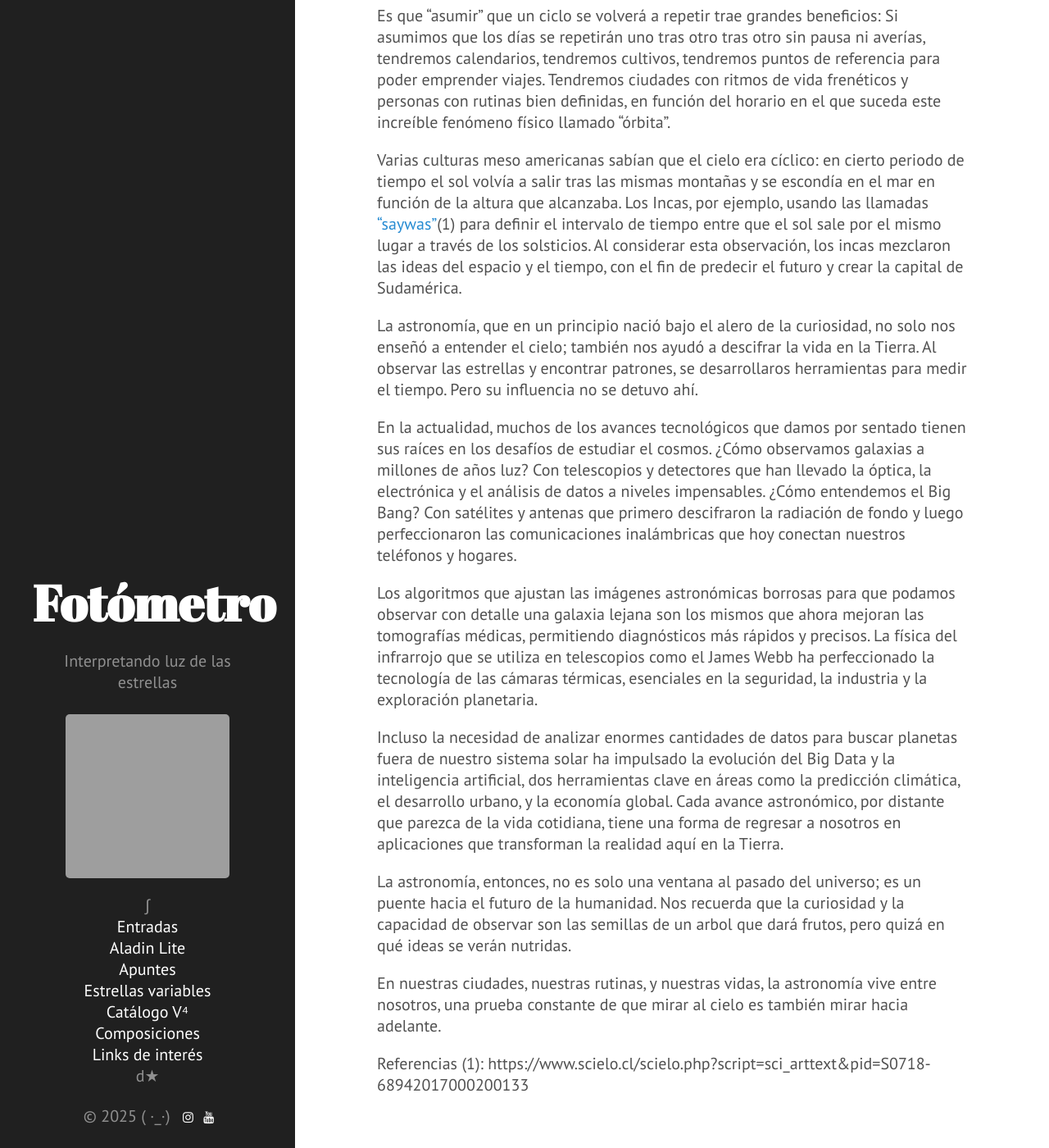
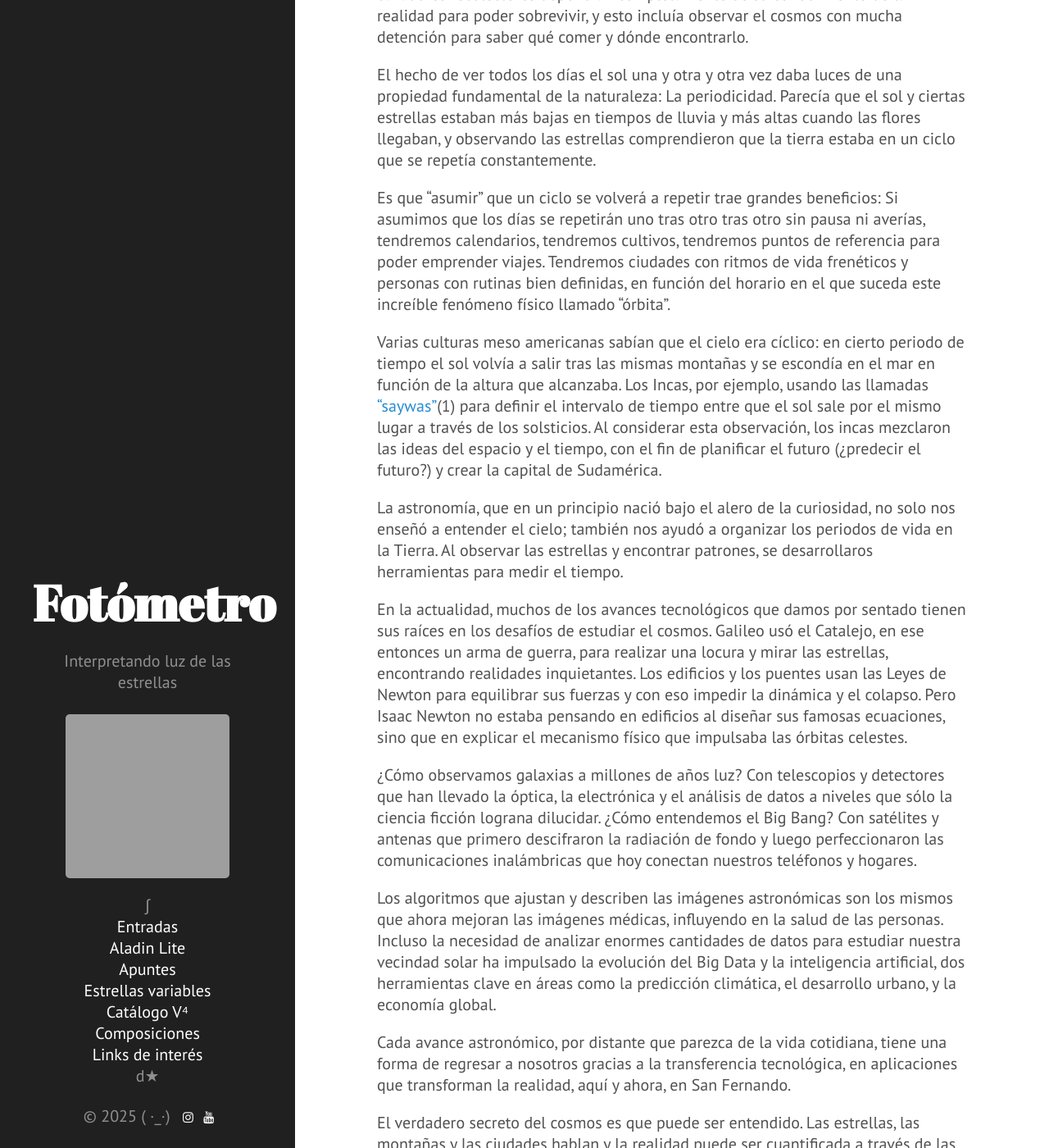
Before and after one commit to nicomedinap/nicomedinap.github.io, a Jekyll site: the page built from _posts/2024-10-21-La_Ciudad_y_los_Astros.md, in a window 1280 px wide and 1400 px high, scrolled down 1142 px. Shown: the whole window at 82% size. Built offline with Jekyll 4.4.1, drawn with Linux system fonts in a browser that asks for light colours; some of the changed text lies outside the part shown; grey boxes are pictures that could not be loaded.

Commit message:
Update 2024-10-21-La_Ciudad_y_los_Astros.md

```diff
--- a/_posts/2024-10-21-La_Ciudad_y_los_Astros.md
+++ b/_posts/2024-10-21-La_Ciudad_y_los_Astros.md
@@ -3,34 +3,42 @@
 title:  "La ciudad y los astros"
 ---
 
-*Este texto fue escrito para la [primera Bienal de la ciudad de San Fernando](https://municipalidadsanfernando.cl/2024/08/28/municipalidad-de-san-fernando-organiza-primera-bienal-internacional-de-arquitectura-patrimonio-y-urbanismo/){:target="_blank"}, con el fin de crear un diálogo entre la ciudad moderna con la astronomía.*
+*Este texto es el guión de una presentación para la [primera Bienal de la ciudad de San Fernando](https://municipalidadsanfernando.cl/2024/08/28/municipalidad-de-san-fernando-organiza-primera-bienal-internacional-de-arquitectura-patrimonio-y-urbanismo/){:target="_blank"}, con el fin de crear un diálogo entre la ciudad moderna con la astronomía.*
 
-Hace un tiempo tomé un Uber, abordé el automóvil y el altavoz menciona que yo iba en dirección al departamento de videojuegos de la Universidad de Talca. La persona que manejaba se sorprendió y me preguntó qué iba a hacer ahí. Le dije que era científico y que tenía que hacer clases de física.
+Hace un tiempo pedí un Uber, abordé el automóvil y el altavoz menciona que yo iba en dirección al departamento de videojuegos de la Universidad de Talca. La persona que manejaba se sorprendió y me preguntó qué iba a hacer ahí. Le dije que era científico y que tenía que hacer clases de física.
 
--¿Y dónde está la física en el día a día?- Me pregunta de vuelta. Mientras esa persona iba atenta a la trayectoria y velocidad de cada automóvil en el camino, mientras en su teléfono se activaban y desactivaba miles de millones de transistores en cada interacción, mientras los satélites en órbita recibían las señales y triangulaban con una exactitud ridícula nuestra posición en el mapa.
+-¿Y dónde está la física en el día a día?- Me pregunta de vuelta luego de algunos segundos. Una sencilla pregunta me llevó a un colapso de ideas, tantas posibles respuestas y debía ajustarse a la situación el la que estaba.
 
-Mientras todo esto pasaba, entendí que el mayor éxito de la física (y de las ciencias en general) es que son implícitas: ya no es necesario saber con completo detalles de qué trata, es una especie de magia, de superpoder que algunas personas desarrollan y en el camino se van desconectando del lenguaje humano para pensar en otros idiomas.
+La persona esperaba atenta la respuesta, mientras calculaba con naturalidad la trayectoria y velocidad de cada automóvil en el camino, mientras en su teléfono se activaban y desactivaba miles de millones de transistores en cada interacción con la pantalla, mientras los satélites en órbita recibían las señales y triangulaban con una exactitud ridícula nuestra posición en el mapa.
 
-La astronomía está en el origen de la Humanidad, en los cimientos de toda nuestra vida. Cada pueblo originario que se enfrentó a la abrumadora realidad tuvo que realizar un esfuerzos mentales gigantescos para poder explicar la vida, encajar los eventos naturales en este relato y crear cohesión entre todos los eventos que eran presenciados (terremotos, tormentas, volcanes, tornados, cometas, etc). Los cazadores recolectores dependían completamente de su conocimiento de la realidad para poder sobrevivir, y esto incluía observar el cosmos con mucha detención para saber qué comer y dónde encontrarlo.
+Mientras todo esto pasaba, entendí que el mayor logro de la física (y de las ciencias en general) es la forma implícita en la puede afectar a las personas: ya no es necesario saber con completo detalles de qué trata para poder manipular la realidad en la que estamos. Las máquinas y aparatos tecnológicos actuan en base a una especie de magia, en realidad no importa cómo, sino que realice su función.
+
+-Tal ha sido el éxito de las ciencias que están en todas partes, tanto así que no somos consientes de su presencia.- Repliqué. No hablamos más.
+
+Verán, este es un tema recurrente cuando conozco a alguien y comento que soy astrónomo, las preguntas que surgen rara vez son novedosas. Una de ellas, y la más frecuente es: ¿Para qué sirve la astronomía? La segunda pregunta es (por si quieren saber) si existen los OVNIS. Entonces, hablemos un poco sobre cómo la astronomía ha influido en nuestras ciudades.
+
+La astronomía está en el origen de la humanidad, en los cimientos de toda nuestra vida. Cada pueblo originario que se enfrentó a la abrumadora realidad tuvo que realizar esfuerzos mentales gigantescos para poder explicar la vida, encajar los eventos naturales en este relato y crear cohesión entre todos los eventos que eran presenciados (terremotos, tormentas, volcanes, tornados, cometas, etc). Los cazadores recolectores dependían completamente de su conocimiento de la realidad para poder sobrevivir, y esto incluía observar el cosmos con mucha detención para saber qué comer y dónde encontrarlo.
 
 El hecho de ver todos los días el sol una y otra y otra vez daba luces de una propiedad fundamental de la naturaleza: La periodicidad. Parecía que el sol y ciertas estrellas estaban más bajas en tiempos de lluvia y más altas cuando las flores llegaban, y observando las estrellas comprendieron que la tierra estaba en un ciclo que se repetía constantemente.
 
-Es que aquí es dónde reside el verdadero secreto: Las estrellas y los números hablan y la realidad puede ser cuantificada a través de las matemáticas: el idioma del cosmos.
-
 Es que "asumir" que un ciclo se volverá a repetir trae grandes beneficios: Si asumimos que los días se repetirán uno tras otro tras otro sin pausa ni averías, tendremos calendarios, tendremos cultivos, tendremos puntos de referencia para poder emprender viajes. Tendremos ciudades con ritmos de vida frenéticos y personas con rutinas bien definidas, en función del horario en el que suceda este increíble fenómeno físico llamado "órbita".
 
-Varias culturas meso americanas sabían que el cielo era cíclico: en cierto periodo de tiempo el sol volvía a salir tras las mismas montañas y se escondía en el mar en función de la altura que alcanzaba. Los Incas, por ejemplo, usando las llamadas [“saywas”](https://www.scielo.cl/scielo.php?script=sci_arttext&pid=S0718-68942017000200133){:target="_blank"}(1) para definir el intervalo de tiempo entre que el sol sale por el mismo lugar a través de los solsticios. Al considerar esta observación, los incas mezclaron las ideas del espacio y el tiempo, con el fin de predecir el futuro y crear la capital de Sudamérica.
+Varias culturas meso americanas sabían que el cielo era cíclico: en cierto periodo de tiempo el sol volvía a salir tras las mismas montañas y se escondía en el mar en función de la altura que alcanzaba. Los Incas, por ejemplo, usando las llamadas [“saywas”](https://www.scielo.cl/scielo.php?script=sci_arttext&pid=S0718-68942017000200133){:target="_blank"}(1) para definir el intervalo de tiempo entre que el sol sale por el mismo lugar a través de los solsticios. Al considerar esta observación, los incas mezclaron las ideas del espacio y el tiempo, con el fin de planificar el futuro (¿predecir el futuro?) y crear la capital de Sudamérica.
 
-La astronomía, que en un principio nació bajo el alero de la curiosidad, no solo nos enseñó a entender el cielo; también nos ayudó a descifrar la vida en la Tierra. Al observar las estrellas y encontrar patrones, se desarrollaros herramientas para medir el tiempo. Pero su influencia no se detuvo ahí.
+La astronomía, que en un principio nació bajo el alero de la curiosidad, no solo nos enseñó a entender el cielo; también nos ayudó a organizar los periodos de vida en la Tierra. Al observar las estrellas y encontrar patrones, se desarrollaros herramientas para medir el tiempo.
 
-En la actualidad, muchos de los avances tecnológicos que damos por sentado tienen sus raíces en los desafíos de estudiar el cosmos. ¿Cómo observamos galaxias a millones de años luz? Con telescopios y detectores que han llevado la óptica, la electrónica y el análisis de datos a niveles impensables. ¿Cómo entendemos el Big Bang? Con satélites y antenas que primero descifraron la radiación de fondo y luego perfeccionaron las comunicaciones inalámbricas que hoy conectan nuestros teléfonos y hogares.
+En la actualidad, muchos de los avances tecnológicos que damos por sentado tienen sus raíces en los desafíos de estudiar el cosmos. Galileo usó el Catalejo, en ese entonces un arma de guerra, para realizar una locura y mirar las estrellas, encontrando realidades inquietantes. Los edificios y los puentes usan las Leyes de Newton para equilibrar sus fuerzas y con eso impedir la dinámica y el colapso. Pero Isaac Newton no estaba pensando en edificios al diseñar sus famosas ecuaciones, sino que en explicar el mecanismo físico que impulsaba las órbitas celestes.
 
-Los algoritmos que ajustan las imágenes astronómicas borrosas para que podamos observar con detalle una galaxia lejana son los mismos que ahora mejoran las tomografías médicas, permitiendo diagnósticos más rápidos y precisos. La física del infrarrojo que se utiliza en telescopios como el James Webb ha perfeccionado la tecnología de las cámaras térmicas, esenciales en la seguridad, la industria y la exploración planetaria.
+¿Cómo observamos galaxias a millones de años luz? Con telescopios y detectores que han llevado la óptica, la electrónica y el análisis de datos a niveles que sólo la ciencia ficción lograna dilucidar. ¿Cómo entendemos el Big Bang? Con satélites y antenas que primero descifraron la radiación de fondo y luego perfeccionaron las comunicaciones inalámbricas que hoy conectan nuestros teléfonos y hogares.
 
-Incluso la necesidad de analizar enormes cantidades de datos para buscar planetas fuera de nuestro sistema solar ha impulsado la evolución del Big Data y la inteligencia artificial, dos herramientas clave en áreas como la predicción climática, el desarrollo urbano, y la economía global. Cada avance astronómico, por distante que parezca de la vida cotidiana, tiene una forma de regresar a nosotros en aplicaciones que transforman la realidad aquí en la Tierra.
+Los algoritmos que ajustan y describen las imágenes astronómicas son los mismos que ahora mejoran las imágenes médicas, influyendo en la salud de las personas. Incluso la necesidad de analizar enormes cantidades de datos para estudiar nuestra vecindad solar ha impulsado la evolución del Big Data y la inteligencia artificial, dos herramientas clave en áreas como la predicción climática, el desarrollo urbano, y la economía global.
 
-La astronomía, entonces, no es solo una ventana al pasado del universo; es un puente hacia el futuro de la humanidad. Nos recuerda que la curiosidad y la capacidad de observar son las semillas de un arbol que dará frutos, pero quizá en qué ideas se verán nutridas.
+Cada avance astronómico, por distante que parezca de la vida cotidiana, tiene una forma de regresar a nosotros gracias a la transferencia tecnológica, en aplicaciones que transforman la realidad, aquí y ahora, en San Fernando.
 
-En nuestras ciudades, nuestras rutinas, y nuestras vidas, la astronomía vive entre nosotros, una prueba constante de que mirar al cielo es también mirar hacia adelante.
+El verdadero secreto del cosmos es que puede ser entendido. Las estrellas, las montañas y las ciudades hablan y la realidad puede ser cuantificada a través de las matemáticas: el idioma del cosmos.
+
+San Fernando ya nos ha enseñado sobre cómo es posible la comunicación global a través del Ingeniero Santiago Astrain, y sólo es cosa de tiempo para que todas las ciudades nos enseñen algo sobre las estrellas.
+
+Mirar al cielo es también mirar hacia adelante.
 
 Referencias (1): https://www.scielo.cl/scielo.php?script=sci_arttext&pid=S0718-68942017000200133
```
